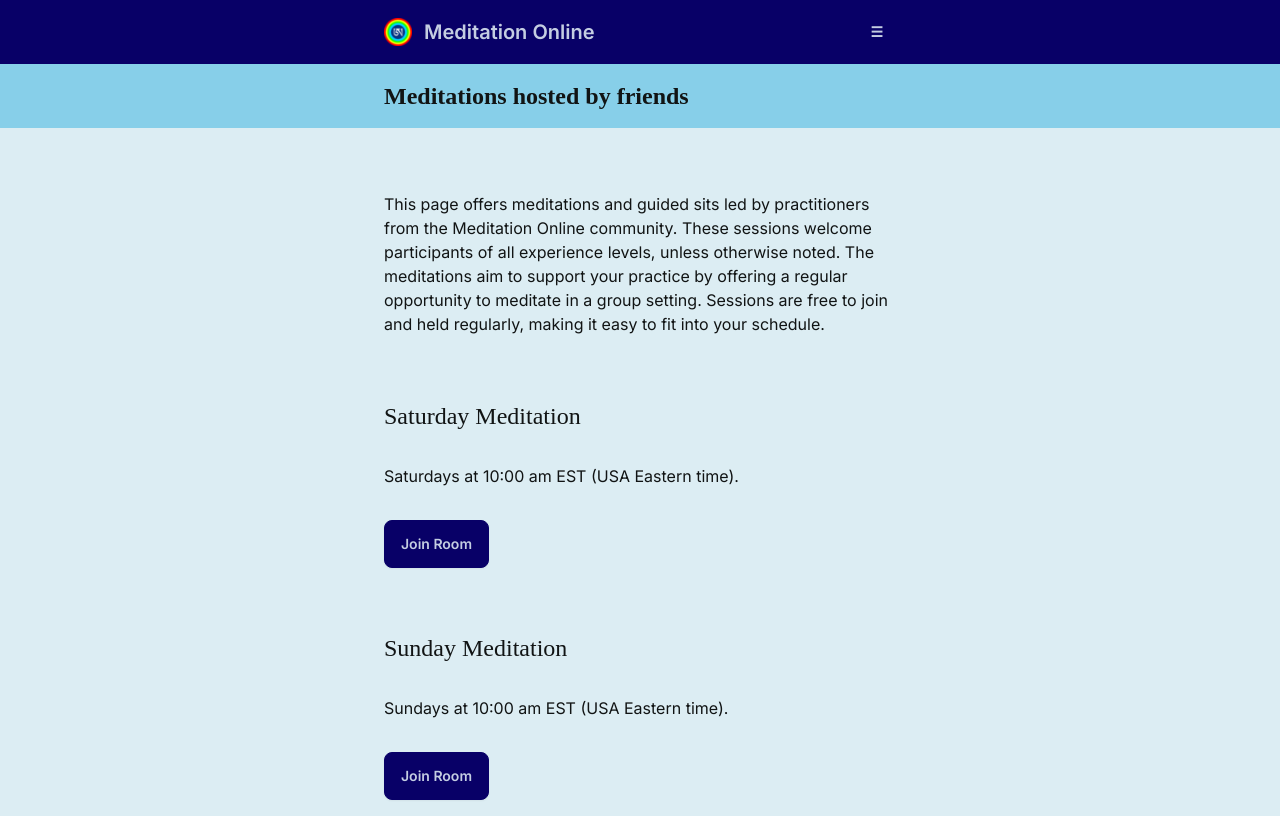
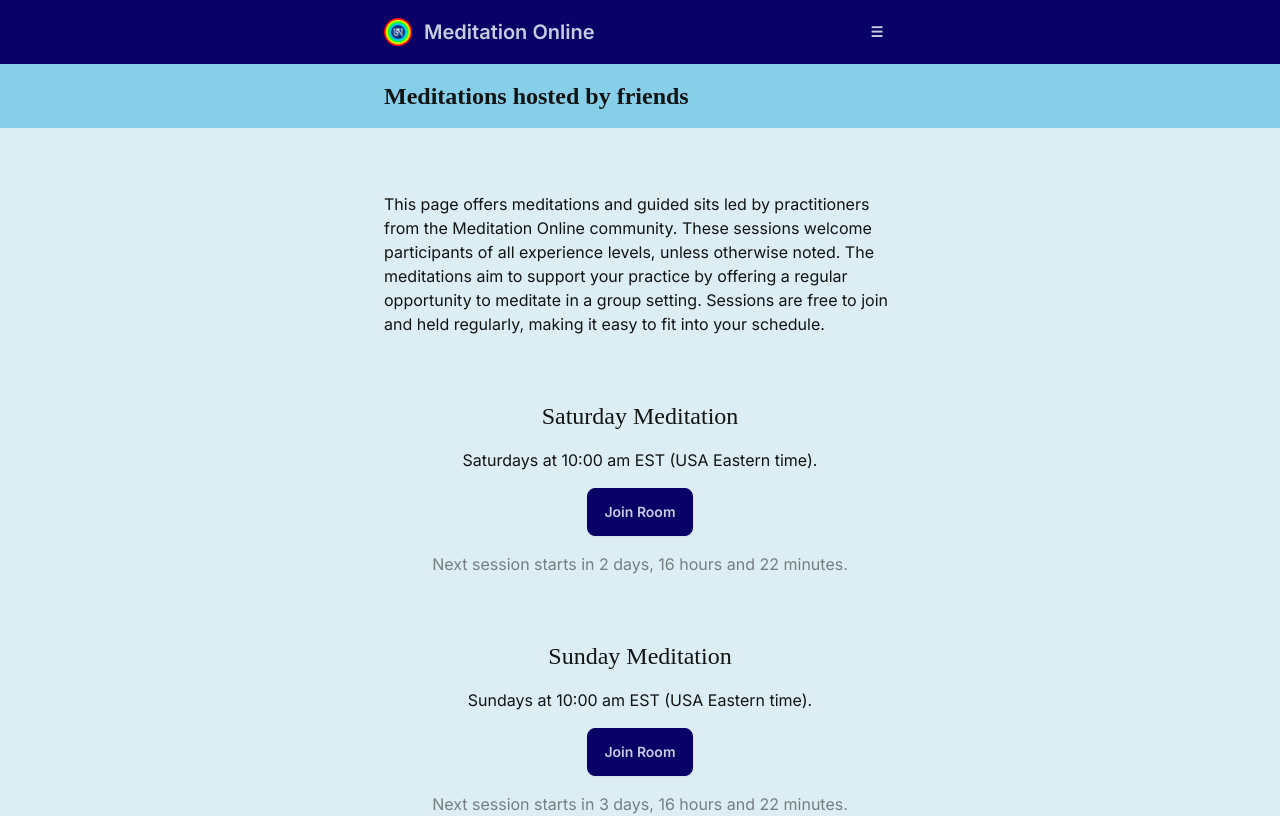
Before and after one commit to mo-sangha/website, a SvelteKit app in the folder frontend/: page /friends in a window 1280 px wide. Shown: the top 816 px of the page. Built offline with nearby package versions, Linux system fonts and the light colour scheme; a web font is replaced by a local one.

Commit message:
Created an object to host friends' meditation events details so they can be procedurally rendered

```diff
--- a/frontend/src/routes/friends/+page.svelte
+++ b/frontend/src/routes/friends/+page.svelte
@@ -1,16 +1,48 @@
+<script lang="ts">
+	import Countdown from '/src/components/Countdown.svelte';
+	const meditationEvents = [
+		{ title: 'Saturday Meditation', dayOfWeek: 6, times: ['10:00'] },
+		{ title: 'Sunday Meditation', dayOfWeek: 0, times: ['10:00'] },
+	];
+
+	function twelveHourTime(time: string) {
+		const [hours, minutes] = time.split(':').map(Number);
+		const ampm = hours >= 12 ? 'pm' : 'am';
+		const displayHours = hours % 12 || 12;
+		return `${displayHours}:${minutes.toString().padStart(2, '0')} ${ampm}`;
+	}
+
+	function namedDayOfWeek(day: number) {
+		const days = ['Sunday', 'Monday', 'Tuesday', 'Wednesday', 'Thursday', 'Friday', 'Saturday'];
+		return days[day];
+	}
+
+	function formatTimes(times: string[]) {
+		const items = times.map(twelveHourTime);
+		if (items.length === 0) return '';
+		if (items.length === 1) return items[0];
+		if (items.length === 2) return `${items[0]} and ${items[1]}`;
+
+		const lastItem = items.pop();
+		return `${items.join(', ')}, and ${lastItem}`;
+	}
+</script>
+
 <div class="h-full w-full flex flex-col gap-8 md:gap-16">
 	<h2 class="page-header">Meditations hosted by friends</h2>
 	<div class="page-content-section">
-		This page offers meditations and guided sits led by practitioners from the Meditation Online community. These sessions welcome participants of all experience levels, unless otherwise noted. The meditations aim to support your practice by offering a regular opportunity to meditate in a group setting. Sessions are free to join and held regularly, making it easy to fit into your schedule.
+		This page offers meditations and guided sits led by practitioners from the Meditation Online
+		community. These sessions welcome participants of all experience levels, unless otherwise noted.
+		The meditations aim to support your practice by offering a regular opportunity to meditate in a
+		group setting. Sessions are free to join and held regularly, making it easy to fit into your
+		schedule.
 	</div>
-	<div class="page-content-section">
-		<h3 class="font-display text-2xl">Saturday Meditation</h3>
-		<p>Saturdays at 10:00 am EST (USA Eastern time).</p>
-		<a href="https://meet.jit.si/meditationhangout" class="btn btn-primary w-fit">Join Room</a>
-	</div>
-	<div class="page-content-section">
-		<h3 class="font-display text-2xl">Sunday Meditation</h3>
-		<p>Sundays at 10:00 am EST (USA Eastern time).</p>
-		<a href="https://meet.jit.si/meditationhangout" class="btn btn-primary w-fit">Join Room</a>
-	</div>
+	{#each meditationEvents as { title, dayOfWeek, times }}
+	<div class="page-content-section flex flex-col items-center text-center gap-4">
+		<h3 class="font-display text-2xl">{title}</h3>
+			<p>{namedDayOfWeek(dayOfWeek)}s at {formatTimes(times)} EST (USA Eastern time).</p>
+			<a href="https://meet.jit.si/meditationhangout" class="btn btn-primary w-fit">Join Room</a>
+			<Countdown {dayOfWeek} {times} />
+		</div>
+	{/each}
 </div>
```
